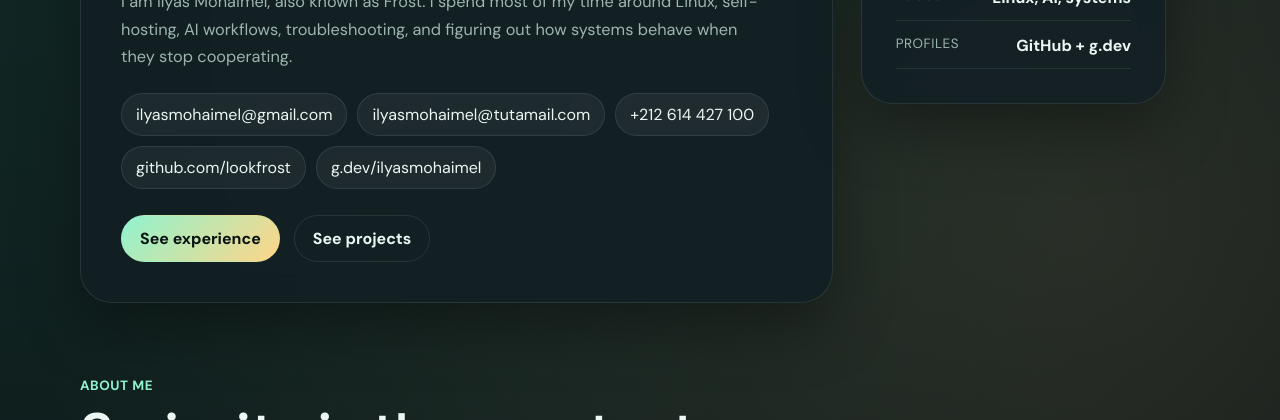
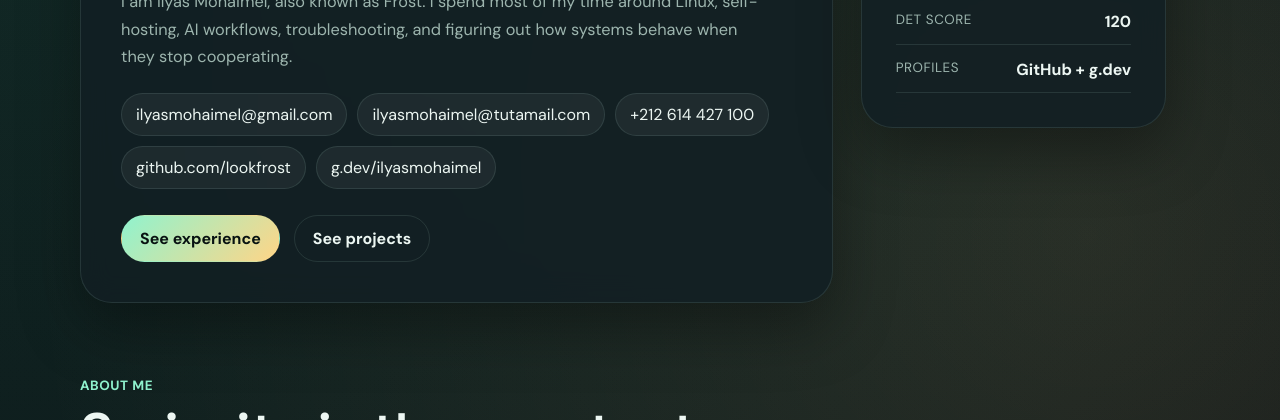
Before and after one commit to lookfrost/lookfrost.github.io, a website: page index.html in a window 1280 px wide. Shown: the part 680-1100 px from the top of the page. Drawn offline with Linux system fonts and the light colour scheme.

Commit message:
Add DET result to quick facts

```diff
--- a/index.html
+++ b/index.html
@@ -68,6 +68,7 @@
           <ul class="quick-facts">
             <li><span>Based in</span><strong>Casablanca</strong></li>
             <li><span>Focus</span><strong>Linux, AI, systems</strong></li>
+            <li><span>DET score</span><strong>120</strong></li>
             <li><span>Profiles</span><strong>GitHub + g.dev</strong></li>
           </ul>
         </aside>
```
